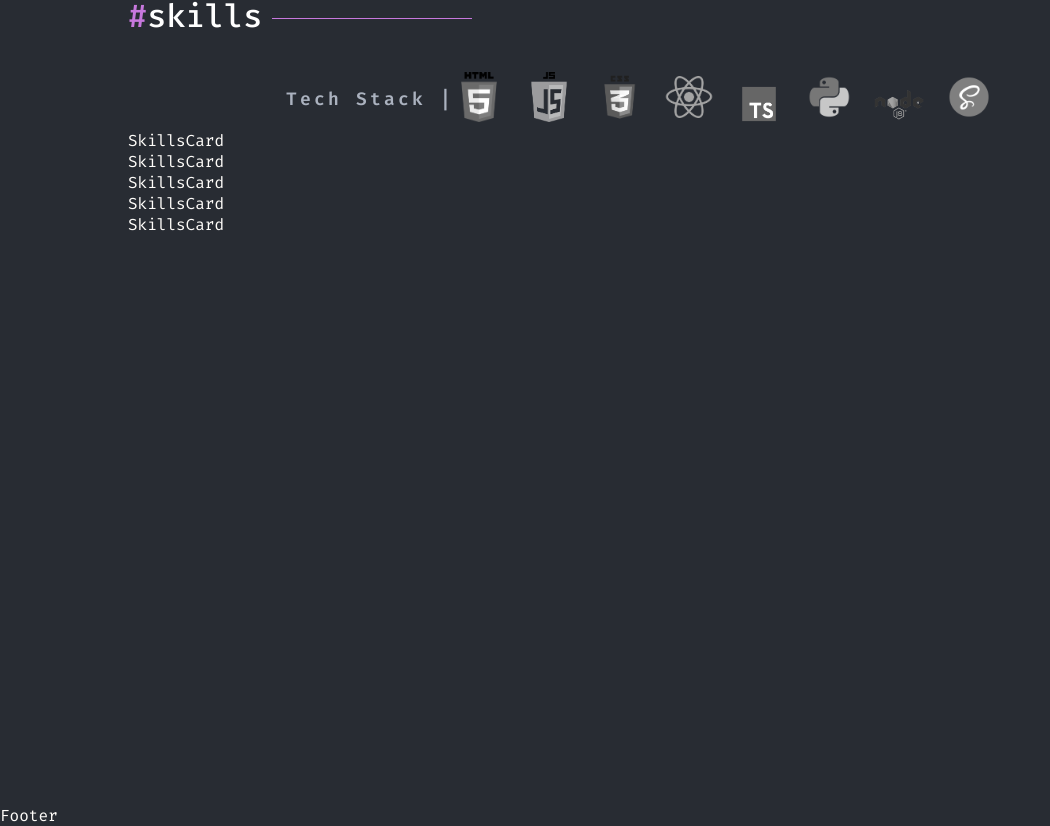
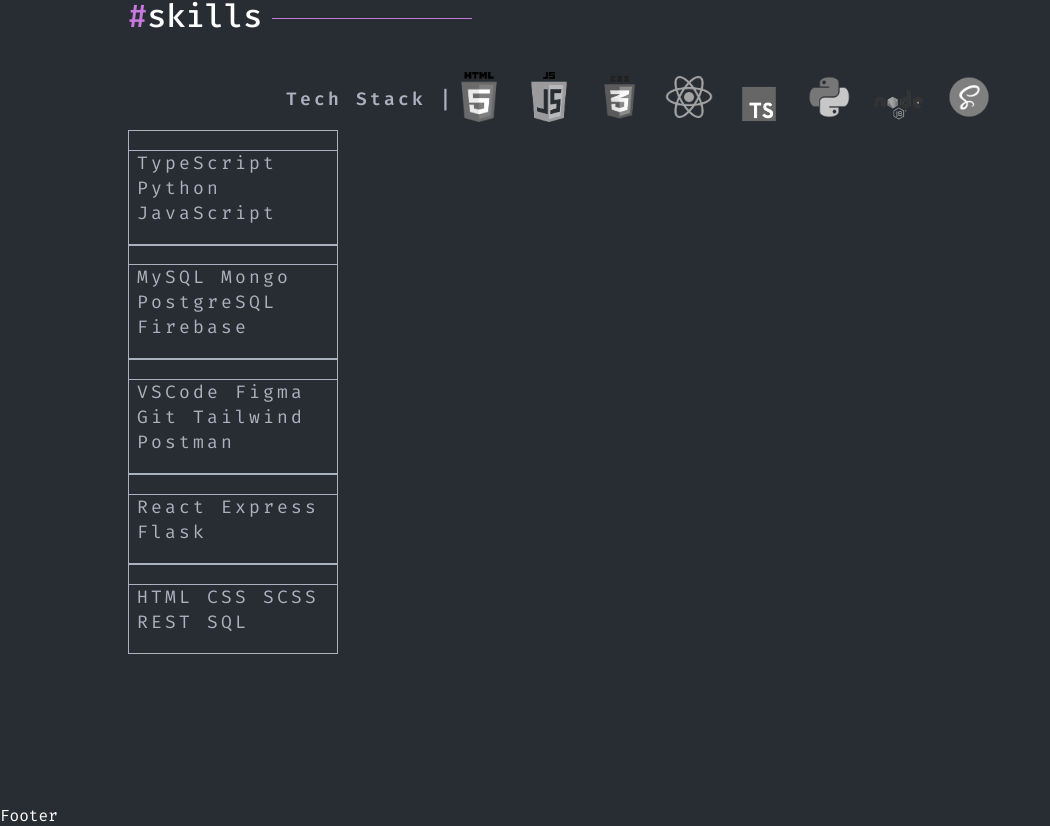
Before and after one commit to iancenry/portfolio2.0, a React (Vite) app: page / in a window 1280 px wide. Shown: the part 1713-2539 px from the top of the page, without its empty margins (0-1050 px from the left). Built offline with nearby package versions, Linux system fonts and the light colour scheme.

Commit message:
style SkillsCard

```diff
--- a/src/Components/SkillsCard/SkillsCard.jsx
+++ b/src/Components/SkillsCard/SkillsCard.jsx
@@ -2,7 +2,12 @@ import './SkillsCard.scss'
 import PropTypes from 'prop-types'
 
 const SkillsCard = ({ title, content }) => {
-  return <div>SkillsCard</div>
+  return (
+    <div className="skill-card ">
+      <h3>{title}</h3>
+      <p className="p__firacode">{content.join(' ')}</p>
+    </div>
+  )
 }
 
 SkillsCard.propTypes = {
--- a/src/Components/SkillsCard/SkillsCard.scss
+++ b/src/Components/SkillsCard/SkillsCard.scss
@@ -0,0 +1,15 @@
+.skill-card {
+  width: 13.125rem;
+  height: fit-content;
+  border: 0.0625rem solid #abb2bf;
+  line-height: 0.0625rem;
+
+  > h3,
+  p {
+    padding: 0rem 0.5rem;
+  }
+
+  > p {
+    border-top: 0.0625rem solid #abb2bf;
+  }
+}
--- a/src/data/db.json
+++ b/src/data/db.json
@@ -26,27 +26,27 @@
   "skills": [
     {
       "id": 1,
-      "title": "languages",
-      "": ["TypeScript", "Python", "JavaScript"]
+      "title": "Languages",
+      "content": ["TypeScript", "Python", "JavaScript"]
     },
     {
       "id": 2,
-      "title": "databases",
+      "title": "Databases",
       "content": ["MySQL", "Mongo", "PostgreSQL", "Firebase"]
     },
     {
       "id": 3,
-      "title": "tools",
+      "title": "Tools",
       "content": ["VSCode", "Figma", "Git", "Tailwind", "Postman"]
     },
     {
       "id": 4,
-      "title": "frameworks",
+      "title": "Frameworks",
       "content": ["React", "Express", "Flask"]
     },
     {
       "id": 3,
-      "title": "others",
+      "title": "Others",
       "content": ["HTML", "CSS", "SCSS", "REST", "SQL"]
     }
   ]
```
